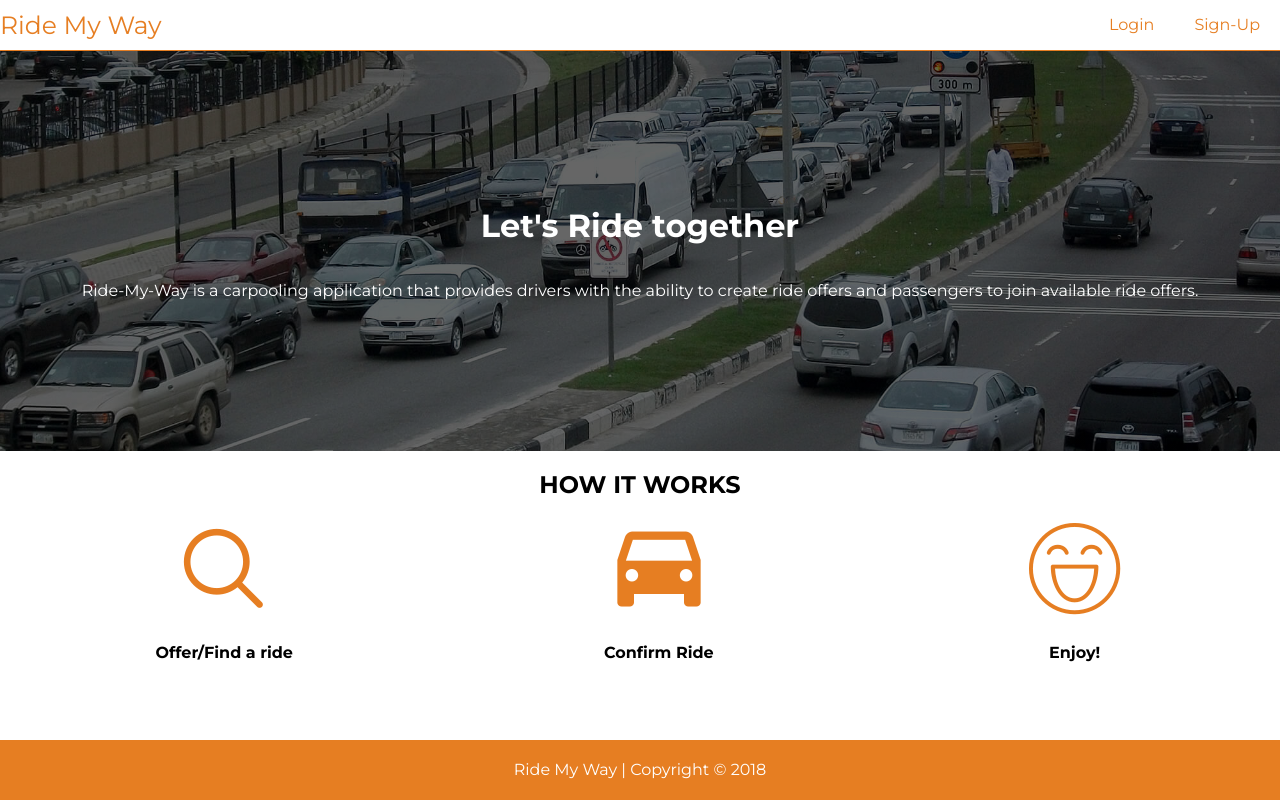
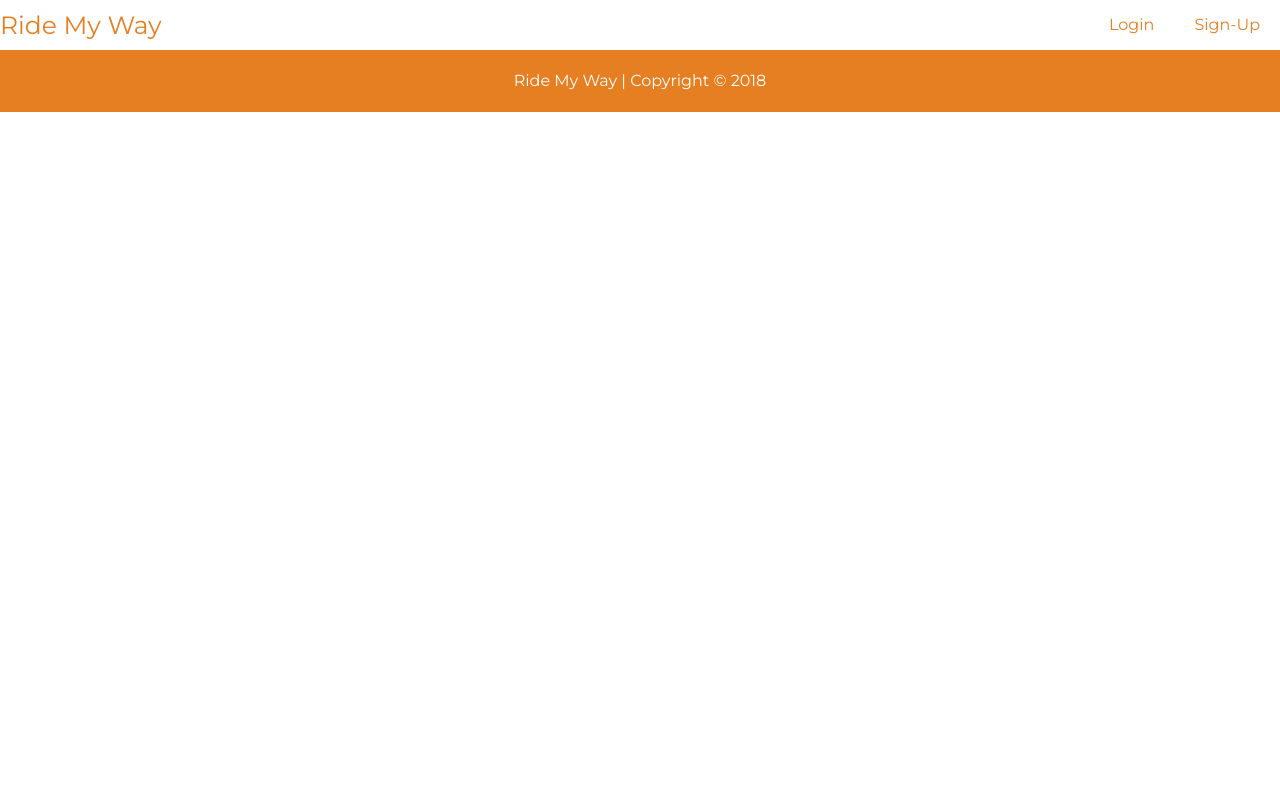
Before and after one commit to tomiadebanjo/ride-my-way-react, a React app: page /login in a window 1280 px wide. Built offline with nearby package versions, Linux system fonts and the light colour scheme.

Commit message:
chore(setup): setup react-router
- setup react-router
- create app routes

[Finishes #161036581]

```diff
--- a/src/App.js
+++ b/src/App.js
@@ -1,13 +1,17 @@
 import React from 'react';
 import { BrowserRouter, Switch, Route } from 'react-router-dom';
 import LandingPage from './pages/LandingPage';
+import Login from './pages/Login';
+import Signup from './pages/Signup';
 
-class App extends React.Component {
-  render () {
-    return (
-      <LandingPage />
-    );
-  }
-}
+const App = () => (
+  <BrowserRouter>
+    <Switch>
+      <Route exact path="/" component={LandingPage} />
+      <Route path="/login" component={Login} />
+      <Route path="/signup" component={Signup} />
+    </Switch>
+  </BrowserRouter>
+)
 
 export default App;
--- a/src/components/Footer/index.js
+++ b/src/components/Footer/index.js
@@ -3,7 +3,7 @@ import classes from './style.scss'
 
 const Footer = () => (
 	<footer>
-		<p>Ride My Way | Copyright © 2018</p>
+		<p>Ride My Way | Copyright &copy; 2018</p>
 	</footer>
 );
 
--- /dev/null
+++ b/src/pages/Login/index.js
@@ -0,0 +1,14 @@
+import React from 'react';
+import Header from '../../components/Header';
+import Footer from '../../components/Footer';
+
+const Login = () => {
+	return (
+		<div>
+			<Header />
+			<Footer />
+		</div>
+	);
+};
+
+export default Login;
--- /dev/null
+++ b/src/pages/Signup/index.js
@@ -0,0 +1,14 @@
+import React from 'react';
+import Header from '../../components/Header';
+import Footer from '../../components/Footer';
+
+const Signup = () => {
+  return (
+    <div>
+      <Header />
+      <Footer />
+    </div>
+  );
+}
+
+export default Signup;
```
Also changed, not shown: src/components/LoginForm/index.js (added), src/components/SignupForm/index.js (added), 1 other file (tests, documents, lock files or other folders).
